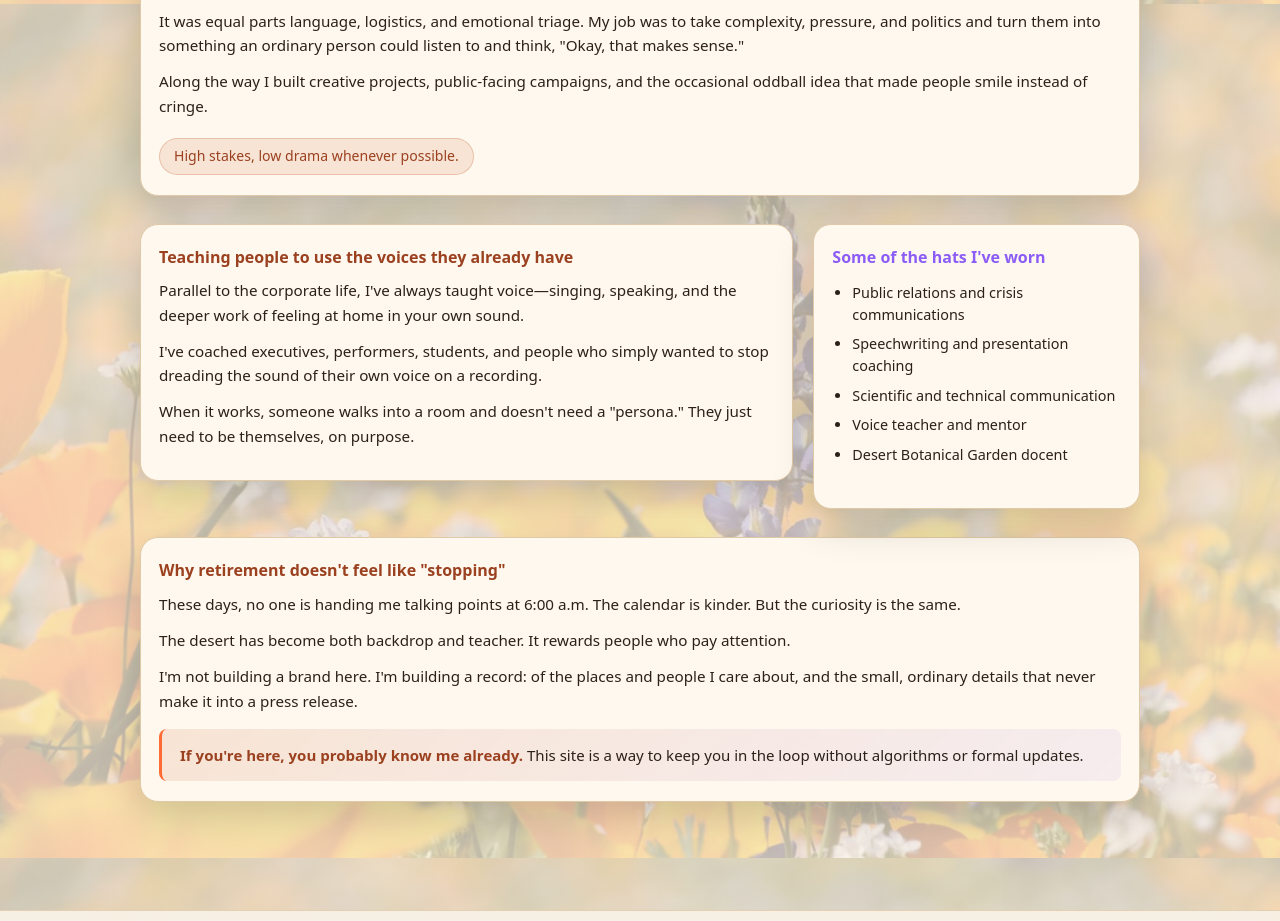
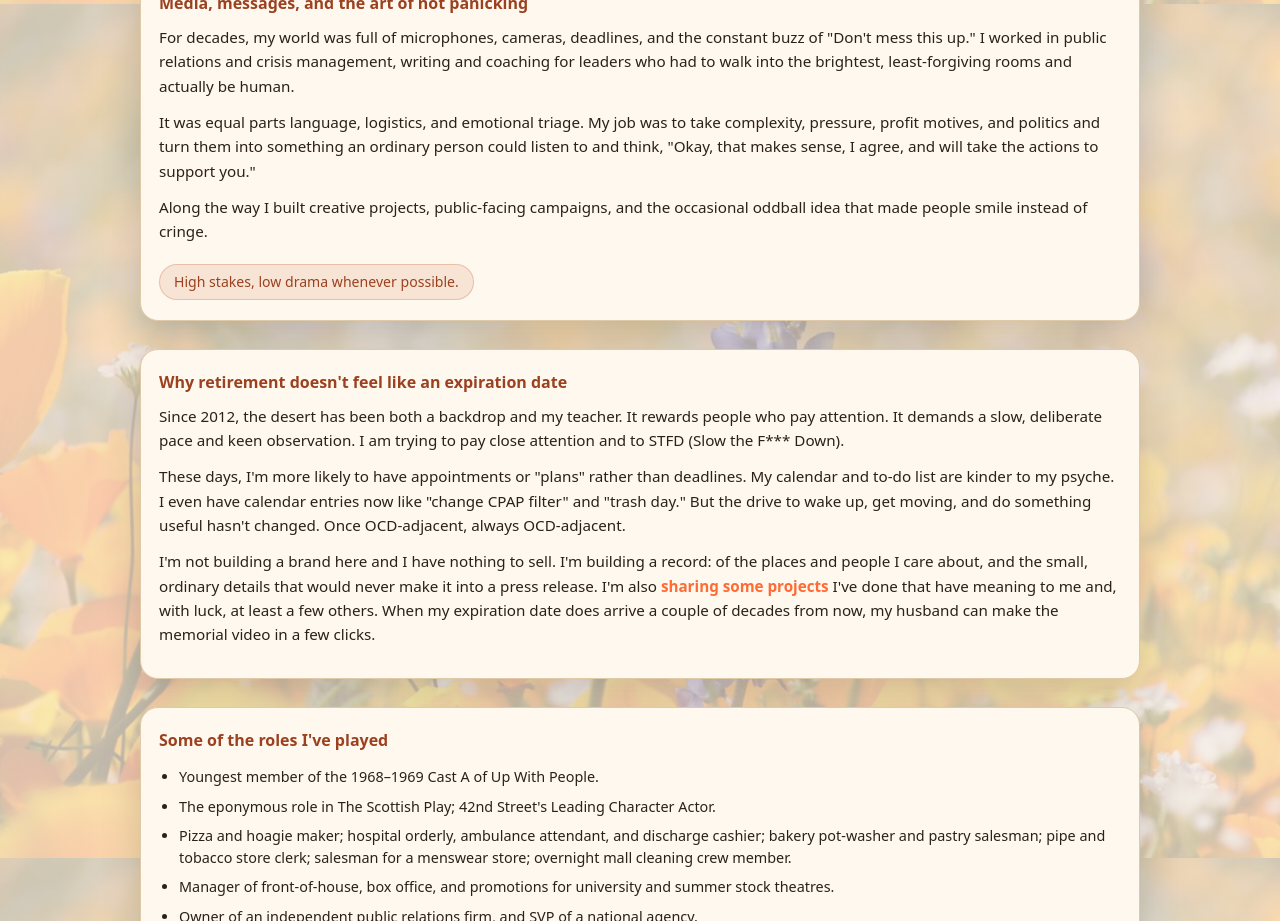
Before and after one commit to theoriginalprguy/retirement-website, a plain HTML site: page About.html in a window 1280 px wide. Shown: the part 850-1771 px from the top of the page. Drawn offline with Linux system fonts and the light colour scheme.

Commit message:
Content rewrite from original AI copy

```diff
--- a/About.html
+++ b/About.html
@@ -5,16 +5,11 @@
     <title>David Kirk – The longer story</title>
     <meta name="viewport" content="width=device-width, initial-scale=1">
     <link rel="stylesheet" href="styles.css">
-    <!-- Font Awesome for social media icons -->
     <link rel="stylesheet" href="https://cdnjs.cloudflare.com/ajax/libs/font-awesome/6.5.1/css/all.min.css">
-
-    <!-- Netlify Identity Widget -->
-    <script src="https://identity.netlify.com/v1/netlify-identity-widget.js"></script>
   </head>
   <body>
     <div class="nav-blur"></div>
 
-    <!-- Header placeholder -->
     <div id="header-placeholder"></div>
 
     <main>
@@ -30,23 +25,26 @@
       </div>
 
       <p class="lede">
-        I've spent most of my career helping organizations to be heard clearly when the stakes are high.
-        Executive speeches, crisis statements, scientific presentations—the situations where
-        every word mattered.
+        I've spent my 50-plus year career helping organizations to be heard and understood
+        clearly when the stakes are high. I've planned, organized, written, and executed
+        annual reports, investor road shows, executive speeches, op-eds, crisis statements,
+        grass-roots and grass-tops legislative campaigns, opinion and reputation research,
+        and scientific presentations — all in situations where every word mattered.
       </p>
 
       <div class="story-card">
         <h2>Media, messages, and the art of not panicking</h2>
         <p>
-          For decades, my world was full of microphones, deadlines, and the quiet hum of
-          "Don't mess this up." I worked in public relations and crisis management, writing
-          and coaching for leaders who had to walk into the brightest, least-forgiving rooms
-          and sound human.
+          For decades, my world was full of microphones, cameras, deadlines, and the constant
+          buzz of "Don't mess this up." I worked in public relations and crisis management,
+          writing and coaching for leaders who had to walk into the brightest, least-forgiving
+          rooms and actually be human.
         </p>
         <p>
           It was equal parts language, logistics, and emotional triage. My job was to take
-          complexity, pressure, and politics and turn them into something an ordinary person
-          could listen to and think, "Okay, that makes sense."
+          complexity, pressure, profit motives, and politics and turn them into something an
+          ordinary person could listen to and think, "Okay, that makes sense, I agree, and
+          will take the actions to support you."
         </p>
         <p>
           Along the way I built creative projects, public-facing campaigns, and the occasional
@@ -55,60 +53,75 @@
         <span class="inline-pill">High stakes, low drama whenever possible.</span>
       </div>
 
-      <div class="two-column">
-        <div>
       <div class="story-card">
-            <h2>Teaching people to use the voices they already have</h2>
+        <h2>Why retirement doesn't feel like an expiration date</h2>
         <p>
-              Parallel to the corporate life, I've always taught voice—singing, speaking, and
-              the deeper work of feeling at home in your own sound.
+          Since 2012, the desert has been both a backdrop and my teacher. It rewards people
+          who pay attention. It demands a slow, deliberate pace and keen observation. I am
+          trying to pay close attention and to STFD (Slow the F*** Down).
         </p>
         <p>
-              I've coached executives, performers, students, and people who simply wanted to
-              stop dreading the sound of their own voice on a recording.
+          These days, I'm more likely to have appointments or "plans" rather than deadlines.
+          My calendar and to-do list are kinder to my psyche. I even have calendar entries
+          now like "change CPAP filter" and "trash day." But the drive to wake up, get moving,
+          and do something useful hasn't changed. Once OCD-adjacent, always OCD-adjacent.
         </p>
         <p>
-              When it works, someone walks into a room and doesn't need a "persona." They just
-              need to be themselves, on purpose.
+          I'm not building a brand here and I have nothing to sell. I'm building a record:
+          of the places and people I care about, and the small, ordinary details that would
+          never make it into a press release. I'm also
+          <a href="Projects.html" style="color: var(--accent-vibrant); text-decoration: none; font-weight: 600;">sharing some projects</a>
+          I've done that have meaning to me and, with luck, at least a few others. When my
+          expiration date does arrive a couple of decades from now, my husband can make the
+          memorial video in a few clicks.
         </p>
       </div>
-        </div>
-        <aside class="aside-card">
-          <div class="aside-title">Some of the hats I've worn</div>
-          <ul class="aside-list">
-            <li>Public relations and crisis communications</li>
-            <li>Speechwriting and presentation coaching</li>
-            <li>Scientific and technical communication</li>
-            <li>Voice teacher and mentor</li>
-            <li>Desert Botanical Garden docent</li>
+
+      <!-- Roles / Timeline card -->
+      <div class="story-card">
+        <h2>Some of the roles I've played</h2>
+        <ul class="aside-list" style="margin-top: 12px;">
+          <li>
+            Youngest member of the 1968&ndash;1969 Cast A of Up With People.
+          </li>
+          <li>
+            The eponymous role in The Scottish Play; 42nd Street's Leading Character Actor.
+          </li>
+          <li>
+            Pizza and hoagie maker; hospital orderly, ambulance attendant, and discharge
+            cashier; bakery pot-washer and pastry salesman; pipe and tobacco store clerk;
+            salesman for a menswear store; overnight mall cleaning crew member.
+          </li>
+          <li>
+            Manager of front-of-house, box office, and promotions for university and
+            summer stock theatres.
+          </li>
+          <li>
+            Owner of an independent public relations firm, and SVP of a national agency.
+          </li>
+          <li>
+            Consultant in public relations, public affairs, and crisis communications.
+          </li>
+          <li>
+            Chaired the group that created the modern-day Examination for Accreditation
+            in Public Relations.
+          </li>
+          <li>
+            Docent on the Interpretation Team at Desert Botanical Garden.
+          </li>
         </ul>
-        </aside>
       </div>
 
-      <div class="story-card">
-        <h2>Why retirement doesn't feel like "stopping"</h2>
-        <p>
-          These days, no one is handing me talking points at 6:00 a.m. The calendar is kinder.
-          But the curiosity is the same.
-        </p>
-        <p>
-          The desert has become both backdrop and teacher. It rewards people who pay attention.
-        </p>
-        <p>
-          I'm not building a brand here. I'm building a record: of the places and people I care
-          about, and the small, ordinary details that never make it into a press release.
-        </p>
-        <div class="callout">
-          <strong>If you're here, you probably know me already.</strong> This site is a way to
-          keep you in the loop without algorithms or formal updates.
+      <div class="callout" style="margin-top: 8px;">
+        <strong>If you're here, you probably know me already.</strong> I'm grateful to
+        know you and that you are here. This site is a way to keep you in the loop without
+        algorithms or formal updates. Pop by now and then.
       </div>
-      </div>
+
     </main>
 
-    <!-- Footer placeholder -->
     <div id="footer-placeholder"></div>
 
-    <!-- Load shared header and footer -->
     <script src="shared.js"></script>
   </body>
 </html>
```
Lines whose indentation alone changed are shown as unchanged.
